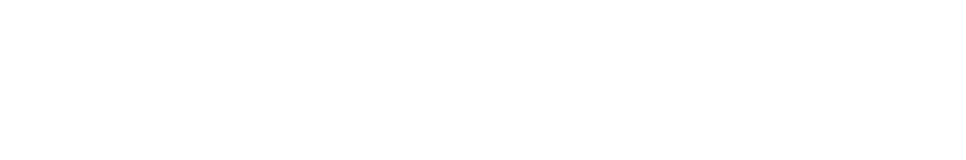
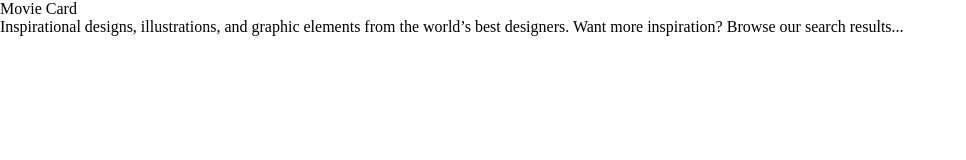
Before and after one commit to TanmayVidhate/ICP-8-Assignment-17, a plain HTML site: page index.html in a window 1280 px wide. Shown: the whole page, without its empty margins (0-966 px from the left). Drawn offline with Linux system fonts and the light colour scheme.

Commit message:
add one div heading

```diff
--- a/index.html
+++ b/index.html
@@ -11,7 +11,9 @@
 <body>
     <div class="conatiner">
         <div class="heading">
-
+            <p class="head-txt">Movie Card</p>
+            <p class="head-main-txt">Inspirational designs, illustrations, and graphic elements from the world’s best designers.
+                Want more inspiration? Browse our search results...</p>
         </div>
     </div>
 </body>
```
